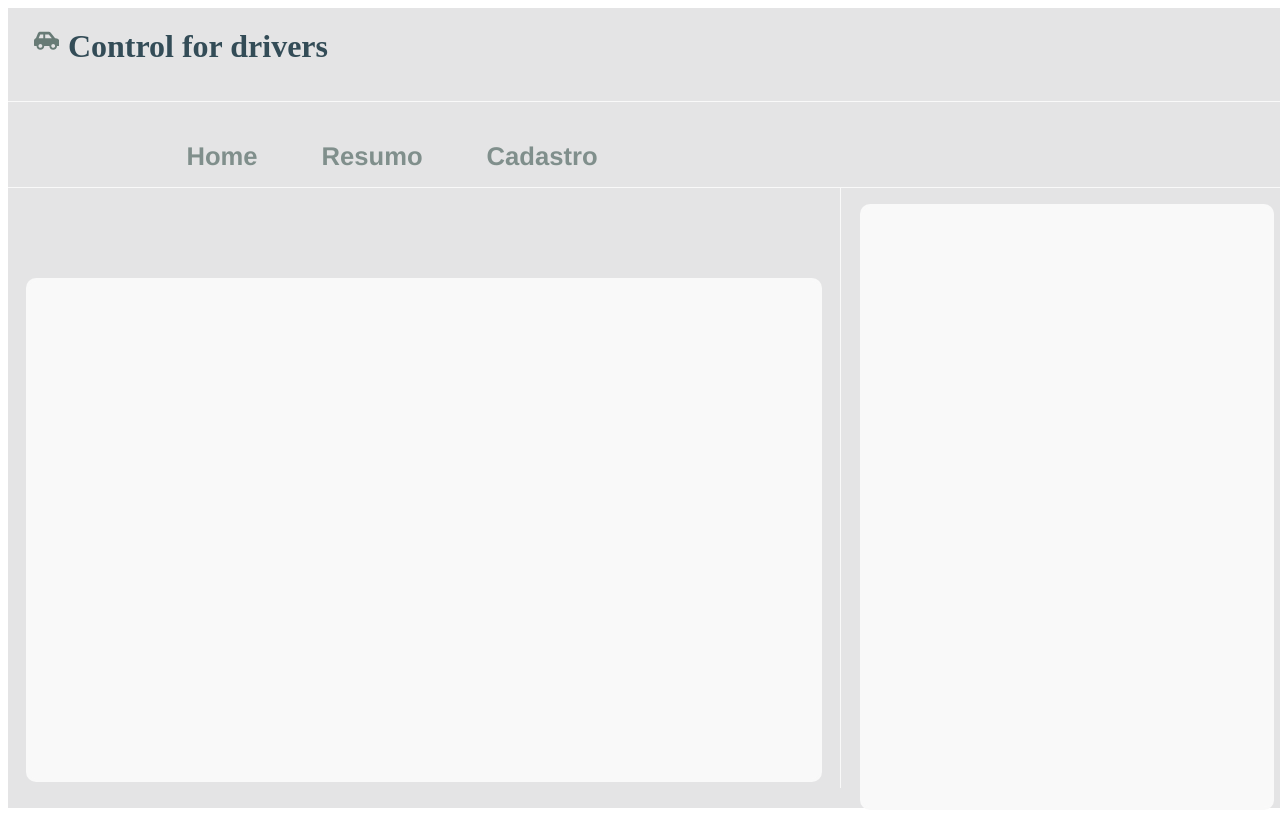
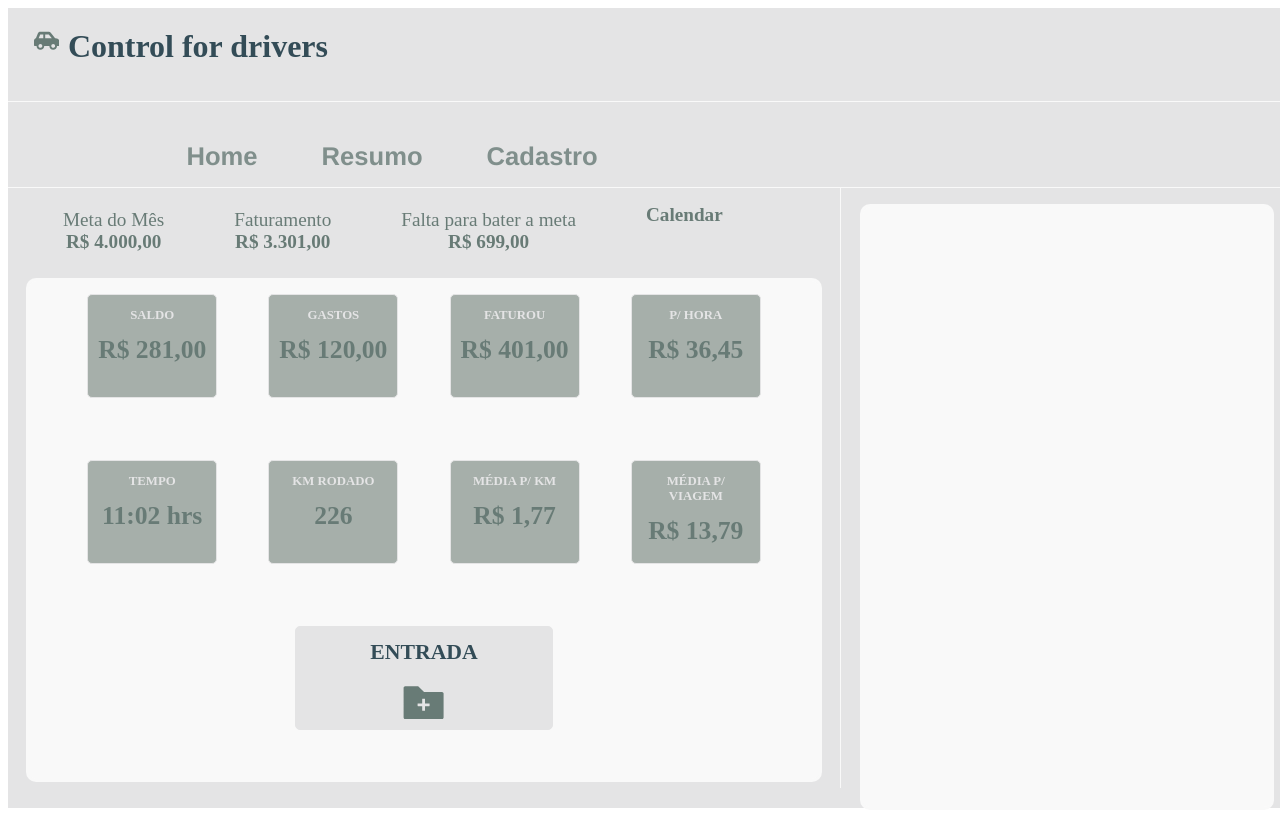
Before and after one commit to bruno-bqueiroz/autoral, a React (Create React App) app: page /cadastro in a window 1280 px wide. Built offline with nearby package versions, Linux system fonts and the light colour scheme.

Commit message:
doc: finalizando a página Home

```diff
--- a/src/components/extrato/index.js
+++ b/src/components/extrato/index.js
@@ -1,10 +1,61 @@
 import styled from "styled-components";
+import { AiFillFolderAdd } from 'react-icons/ai';
 
 export default function ResumoDiario(){
+
     return (
         <Container>
-            <span></span>
-            <span></span>
+            <span>
+                <ul>
+                    <p>Meta do Mês</p>
+                    <b>R$ 4.000,00</b>
+                </ul>
+                <ul>
+                    <p>Faturamento</p>
+                    <b>R$ 3.301,00</b>
+                </ul>
+                <ul>
+                    <p>Falta para bater a meta</p>
+                    <b>R$ 699,00</b>
+                </ul>
+                <ul><b>Calendar</b></ul>
+            </span>
+            <span>
+                <div>
+                    <p>SALDO</p>
+                    <b>R$ 281,00</b>
+
+                </div>
+                <div>
+                    <p>GASTOS</p>
+                    <b>R$ 120,00</b>
+                </div>
+                <div>
+                    <p>FATUROU</p>
+                    <b>R$ 401,00</b>
+                </div>
+                <div>
+                    <p>P/ HORA</p>
+                    <b>R$ 36,45</b>
+                </div>
+                <div>
+                    <p>TEMPO</p>
+                    <b>11:02 hrs</b>
+                </div>
+                <div>
+                    <p>KM RODADO</p>
+                    <b>226</b>
+                </div>
+                <div>
+                    <p>MÉDIA P/ KM</p>
+                    <b>R$ 1,77</b>
+                </div>
+                <div>
+                    <p>MÉDIA P/ VIAGEM</p>
+                    <b>R$ 13,79</b>
+                </div>
+                <div><p>ENTRADA</p><b><AiFillFolderAdd/></b></div>
+            </span>
         </Container>
     )
 }
@@ -18,6 +69,18 @@ const Container = styled.div`
     span:first-child{
         width: 100%;
         height: 15%;
+        font-size: 1.5vw;
+        display: flex;
+        color: #687b76;
+        ul{
+            margin: 2vh 15px;
+        }
+        p{
+            margin: 5px 0 0 0;
+
+            font-weight: 500;
+        }
+
     }
     span:last-child{
         width: 95%;
@@ -25,5 +88,49 @@ const Container = styled.div`
         background-color: #f9f9f9;
         border: solid #f9f9f9;
         border-radius: 10px;
+        display: flex;
+        flex-wrap: wrap;
+        justify-content: center;
+
+        div{
+            width: 10vw;
+            height: 8vw;
+            margin: 1vw 2vw;
+            background-color: #a6afaa;
+            border: solid 1px #e4e4e5;
+            border-radius: 5px;
+            color: #e4e4e5;
+            font-size: 1vw;
+            font-weight: 800;
+            p{
+                margin: 1vw;
+            }
+            b{
+                font-size:2vw;
+                color: #687b76;
+            }
+        }
+        div:last-child{
+            width: 20vw;
+            height: 8vw;
+            margin: 1vw 2vw;
+            background-color: #e4e4e5;
+            color: #334c57;
+            font-size: 1.7vw;
+            p{
+                margin: 1vw;
+            }
+            b{
+                font-size:4vw;
+            }
+        }
+    }
+    div:last-child:hover{
+        position: relative;
+        box-shadow:
+            0 0 0 1px #f9f9f9,
+            0 0 0 2px #e4e4e5,
+            0 0 3px 3px #a6afaa,
+            0 0 5px 5px #687b76;
     }
 `
```
